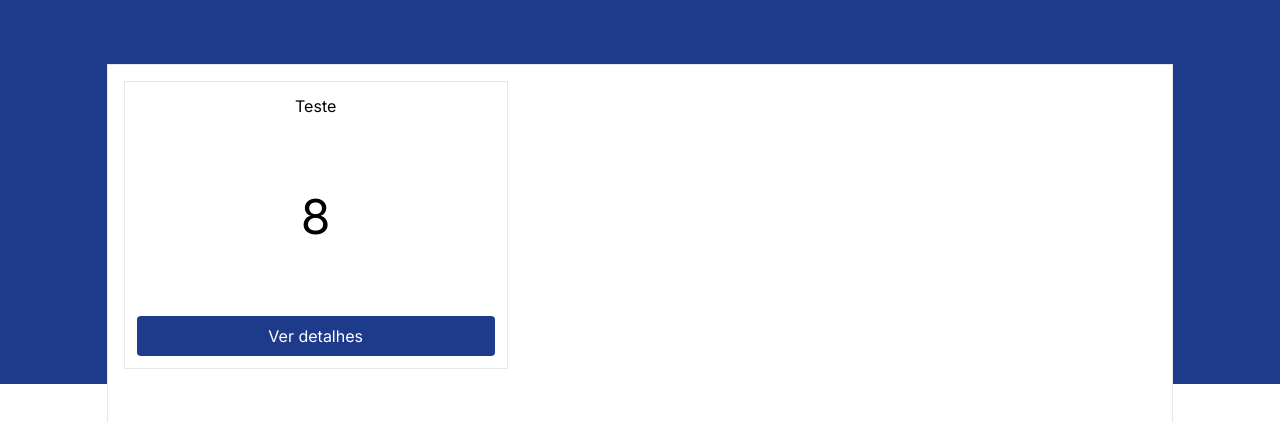
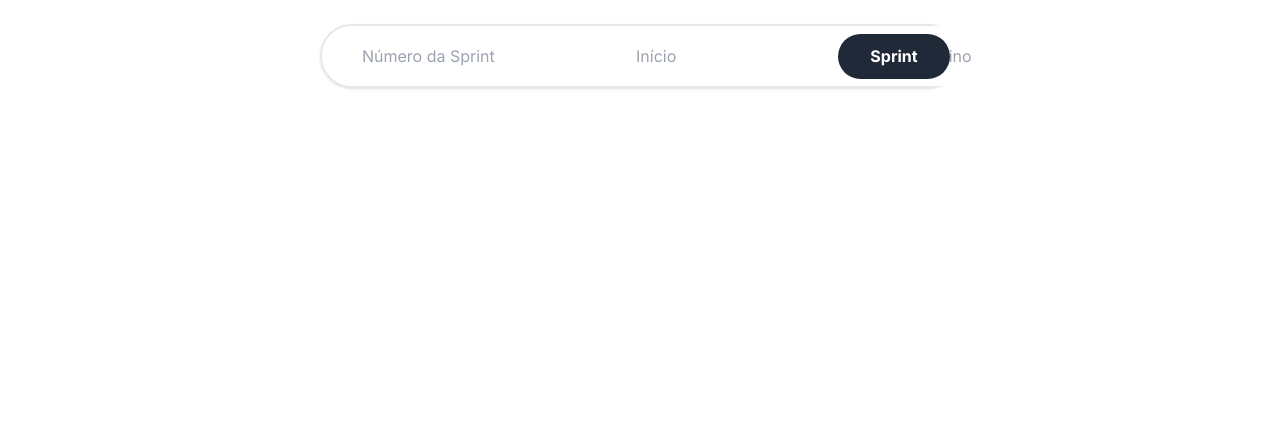
Before and after one commit to malvezzidatr/estudo_next, a Next.js app: page /home in a window 1280 px wide. Shown: the top 422 px of the page. Built offline with nearby package versions, Linux system fonts and the light colour scheme.

Commit message:
Criando menu para iniciar sprint

```diff
--- a/package.json
+++ b/package.json
@@ -1,5 +1,5 @@
 {
-  "name": "dashboard",
+  "name": "sprint",
   "version": "0.1.0",
   "private": true,
   "scripts": {
--- a/src/app/(pages)/home/page.tsx
+++ b/src/app/(pages)/home/page.tsx
@@ -6,23 +6,13 @@ export const metadata: Metadata = {
 
 export default function Home() {
   return (
-    <div className="h-screen w-screen flex flex-col">
-      <div className="flex-1 bg-blue-900 flex items-center justify-center relative">
-        <div className="bg-white min-h-96 w-5/6 relative top-16 border flex p-4">
-          <div className="border flex items-center justify-between flex-col h-72 w-96 p-3">
-            <h1>Teste</h1>
-            <div className="flex items-center justify-center">
-              <h1 className="text-5xl">8</h1>
-            </div>
-            <button className="w-full h-10 bg-blue-900 rounded text-white hover:opacity-90 transition duration-300">
-              Ver detalhes
-            </button>
-          </div>
-        </div>
-      </div>
-      <div className="h-4/6 bg-white">
-
-      </div>
+    <div className="h-screen w-screen flex justify-center bg-white">
+      <section className="mt-6 h-16 shadow rounded-full flex w-3/6 items-center justify-between relative border-2">
+          <input placeholder="Número da Sprint" className="pl-10 rounded-full flex-1 h-full focus:bg-slate-200 outline-none"/>
+          <input placeholder="Início" className="pl-10 rounded-full flex-1 h-full focus:bg-slate-200 outline-none"/>
+          <input placeholder="Termino" className="pl-10 rounded-full flex-1 h-full focus:bg-slate-200 outline-none"/>
+          <button className="rounded-full absolute bg-gray-800 w-28 h-3/4 right-0 mr-2 text-white font-bold hover:bg-green-800 transaction duration-500">Sprint</button>
+      </section>
     </div>
   );
 }
```
